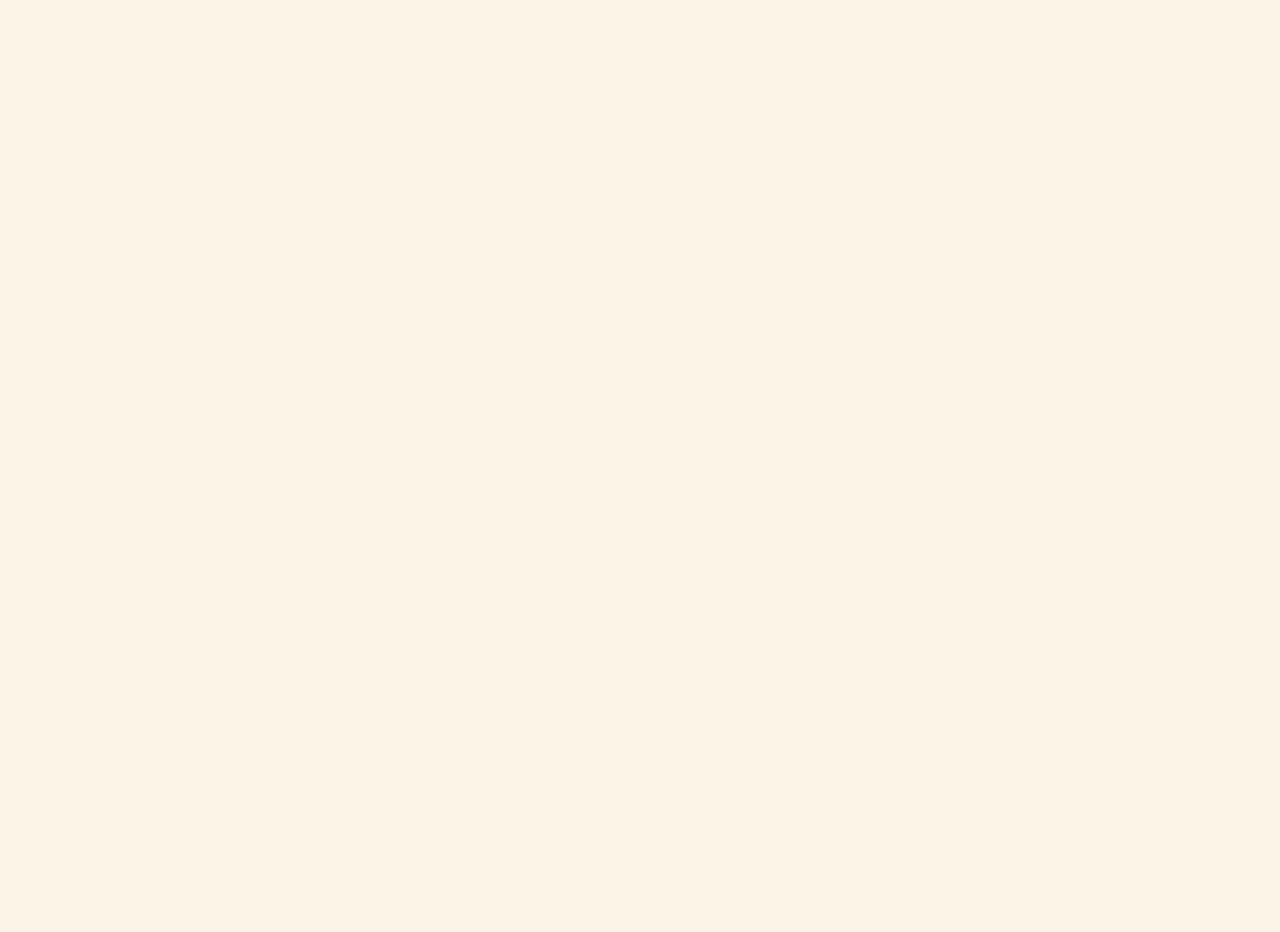
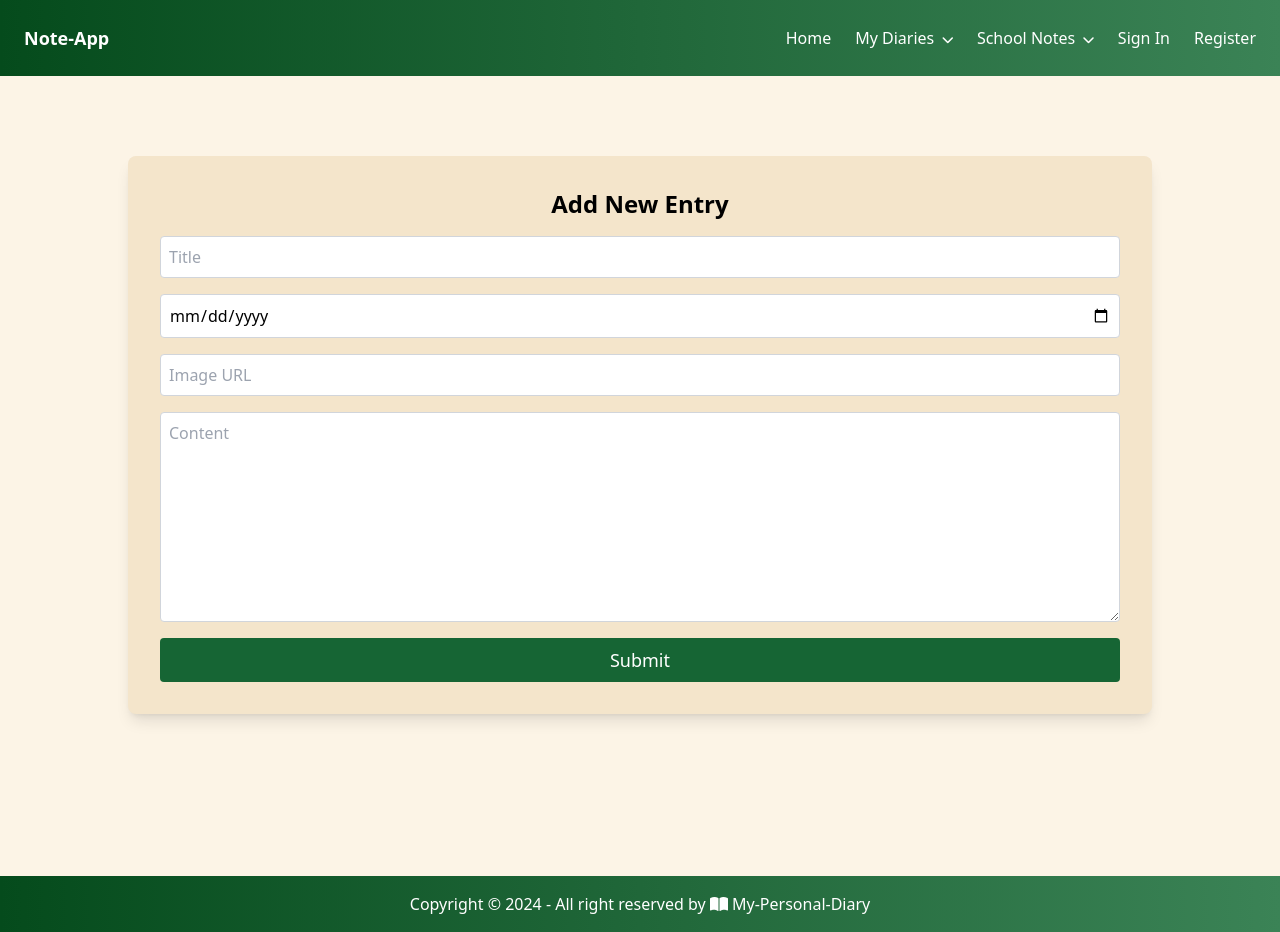
Before and after one commit to ZahraR85/Notes-App, a React (Vite) app: page /diary-list/new in a window 1280 px wide. Before the commit this address had no page. Before the commit the page ends 800 px from the top, so only its background shows below. Built offline with nearby package versions, Linux system fonts and the light colour scheme.

Commit message:
fix the Diary in Navabar and App.jsx

```diff
--- a/src/App.jsx
+++ b/src/App.jsx
@@ -5,6 +5,9 @@ import NewNoteForm from './pages/NewNoteForm';
 import NoteItem from './components/NoteItem';
 import NoteForm from './components/NoteForm';
 import NoteList from './components/NoteList';
+import DiaryList from './components/Diary/DiaryList';
+import AddNewDiary from './components/Diary/AddNewDiary';
+import SingleDiaryDetail from './components/Diary/SingleDiaryDetail';
 import Register from './pages/Register';
 import SignIn from './pages/SignIn';
 import NotesProvider from './context/NotesContext';
@@ -17,6 +20,9 @@ const App = () => {
           {/* Wrap routes inside MainLayout for shared Navbar and Footer */}
           <Route element={<MainLayout />}>
             <Route path="/" element={<Home />} />
+            <Route path="/diary-list" element={<DiaryList />} />
+            <Route path="/diary-list/new" element={<AddNewDiary />} />
+            <Route path="/diary-list/:id" element={<SingleDiaryDetail />} />
             <Route path="/school-notes" element={<NoteList />} />
             <Route path="/school-notes/new" element={<NewNoteForm />} />
             <Route path="/school-notes/:noteId" element={<NoteItem />} />
--- a/src/components/Diary/AddNewDiary.jsx
+++ b/src/components/Diary/AddNewDiary.jsx
@@ -23,7 +23,7 @@ const AddNewDiary = () => {
     const existingEntries = JSON.parse(localStorage.getItem('entries')) || [];
     const updatedEntries = [...existingEntries, newEntry];
     localStorage.setItem('entries', JSON.stringify(updatedEntries));
-    navigate('/DiaryList.jsx');
+    navigate('/diary-list');
   };
   return (
     <div className="flex justify-center items-start pt-20 min-h-screen bg-customBg">
--- a/src/components/Diary/DiaryList.jsx
+++ b/src/components/Diary/DiaryList.jsx
@@ -1,6 +1,5 @@
 import { useEffect, useState } from 'react';
 import { Link } from 'react-router-dom';
-//import Hero from './Hero';
 const DiaryList = () => {
   const [entries, setEntries] = useState([]);
   useEffect(() => {
@@ -22,9 +21,8 @@ const DiaryList = () => {
   };
   return (
     <div className="bg-customBg">
-    {/*<Hero />*/}
     <div className="container mx-auto p-4">
-      <Link to="./AddNewDiary.jsx">
+      <Link to="/diary-list/new">
         <button className="bg-green-800 text-white py-2 px-4 rounded">Add New Diary</button>
       </Link>
       <div className="grid grid-cols-5 gap-5 mt-6 ">
@@ -33,7 +31,7 @@ const DiaryList = () => {
             <button onClick={() => handleDelete(entry.id)}
               className="absolute bottom-1 right-1"
             ><i className="fa-solid fa-trash text-2xl"></i></button>
-            <Link to={`/entry/${entry.id}`}>
+            <Link to={`/diary-list/${entry.id}`}>
               <img src={entry.imageUrl} alt={entry.title} className="w-full h-60 p-4"/>
               <div className="p-2">
                 <h2 className="text-lg font-semibold p-2">{entry.title}</h2>
--- a/src/components/Diary/SingleDiaryDetail.jsx
+++ b/src/components/Diary/SingleDiaryDetail.jsx
@@ -54,7 +54,7 @@ const SingleDiaryDetail = () => {
             <p className="mb-8">{entry.content}</p>
             <div className="flex space-x-4">
             <button className="bg-green-800 text-white py-2 px-12 text-lg rounded mt-10 mr-4"
-              onClick={() => navigate('./DiaryList.jsx')}>Close</button>
+              onClick={() => navigate('/diary-list')}>Close</button>
             <button className="bg-green-800 text-white py-2 px-12 text-lg rounded mt-10"
               onClick={() => setIsEditing(true)}>Edit</button>
             </div>
--- a/src/components/Navbar.jsx
+++ b/src/components/Navbar.jsx
@@ -1,45 +1,68 @@
 import { Link } from 'react-router-dom';
 import { useState } from 'react';
-
 const Navbar = () => {
-  const [dropdownOpen, setDropdownOpen] = useState(false);
-
+  const [dropdownOpen1, setDropdownOpen1] = useState(false);
+  const [dropdownOpen2, setDropdownOpen2] = useState(false);
   return (
     <nav className="bg-custom-gradient p-6">
       <div className="container mx-auto flex justify-between items-center">
         <Link to="/" className="text-white text-lg font-bold">
           Note-App
         </Link>
-        <div className="flex space-x-4 items-center text-white">
+        <div className="flex space-x-6 items-center text-white">
           <Link to="/">Home</Link>
-
+            {/* Diary Dropdown */}
+            <div className="relative">
+            <button
+              onClick={() => setDropdownOpen1(!dropdownOpen1)}
+              className="text-white"
+            >My Diaries  <i className="fas fa-chevron-down ml-1 text-xs"></i> {/* Font Awesome icon */}
+            </button>
+            {dropdownOpen1 && (
+              <div className="absolute mt-2 mr-40 w-40 bg-custom-gradient rounded shadow-lg">
+                <Link
+                  to="/diary-list"
+                  className="block p-2 text-sm text-white hover:text-gray-900 hover:bg-gray-200"
+                  onClick={() => setDropdownOpen1(false)}
+                >
+                  View All Diaris
+                </Link>
+                <Link
+                  to="/diary-list/new"
+                  className="block p-2 text-sm text-white hover:text-gray-900 hover:bg-gray-200"
+                  onClick={() => setDropdownOpen1(false)}
+                >
+                  Add New Diary
+                </Link>
+              </div>
+            )}
+          </div>
           {/* School Note Dropdown */}
           <div className="relative">
             <button
-              onClick={() => setDropdownOpen(!dropdownOpen)}
+              onClick={() => setDropdownOpen2(!dropdownOpen2)}
               className="text-white"
-            >School Note  <i className="fas fa-chevron-down ml-1 text-xs"></i> {/* Font Awesome icon */}
+            >School Notes  <i className="fas fa-chevron-down ml-1 text-xs"></i> {/* Font Awesome icon */}
             </button>
-            {dropdownOpen && (
+            {dropdownOpen2 && (
               <div className="absolute mt-2 w-40 bg-custom-gradient rounded shadow-lg">
                 <Link
                   to="/school-notes"
-                  className="block p-2 text-white hover:text-gray-900 hover:bg-gray-200"
-                  onClick={() => setDropdownOpen(false)}
+                  className="block p-2 text-sm text-white hover:text-gray-900 hover:bg-gray-200"
+                  onClick={() => setDropdownOpen2(false)}
                 >
                   View All Notes
                 </Link>
                 <Link
                   to="/school-notes/new"
-                  className="block p-2 text-white hover:text-gray-900 hover:bg-gray-200"
-                  onClick={() => setDropdownOpen(false)}
+                  className="block p-2 text-sm text-white hover:text-gray-900 hover:bg-gray-200"
+                  onClick={() => setDropdownOpen2(false)}
                 >
                   Add New Note
                 </Link>
               </div>
             )}
           </div>
-
           {/* Sign In and Register Links */}
           <Link to="/signin" className='text-white'>Sign In</Link>
           <Link to="/register" className='text-white'>Register</Link>
@@ -48,5 +71,4 @@ const Navbar = () => {
     </nav>
   );
 };
-
 export default Navbar;
```
